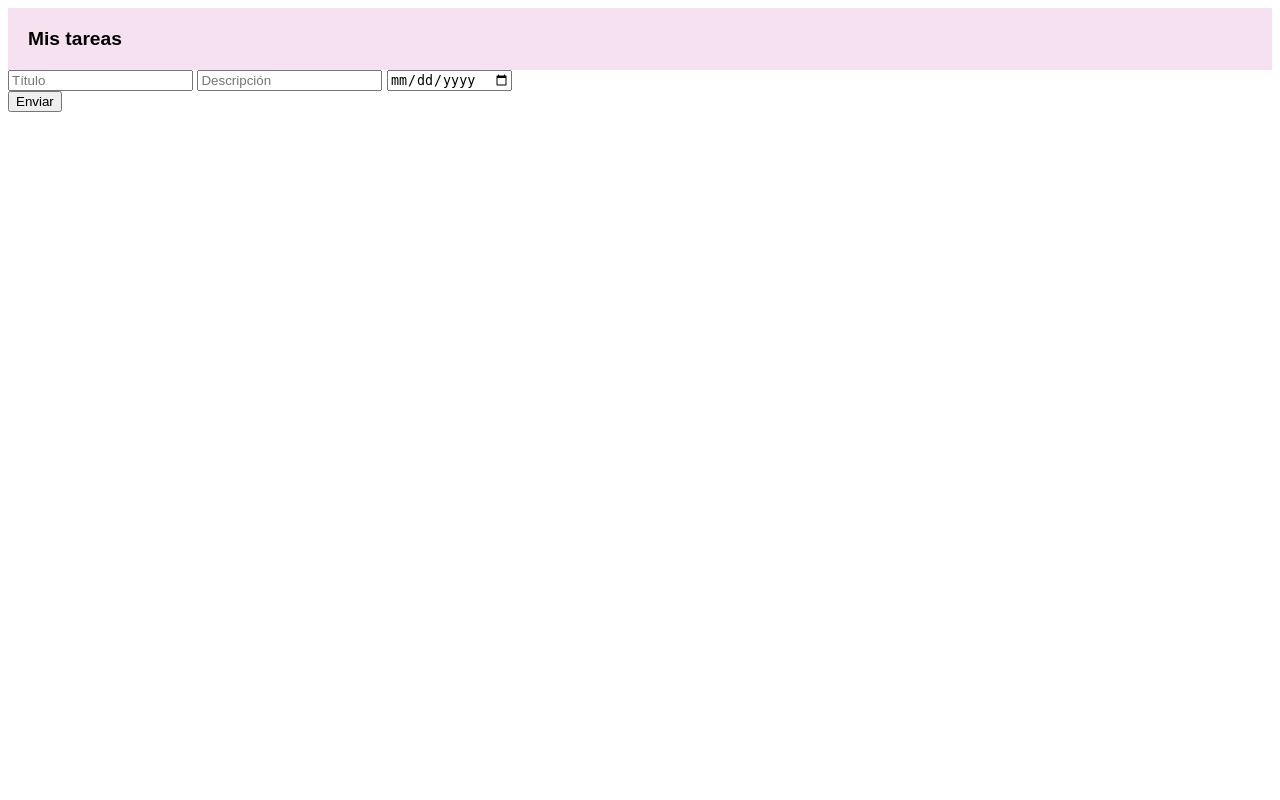
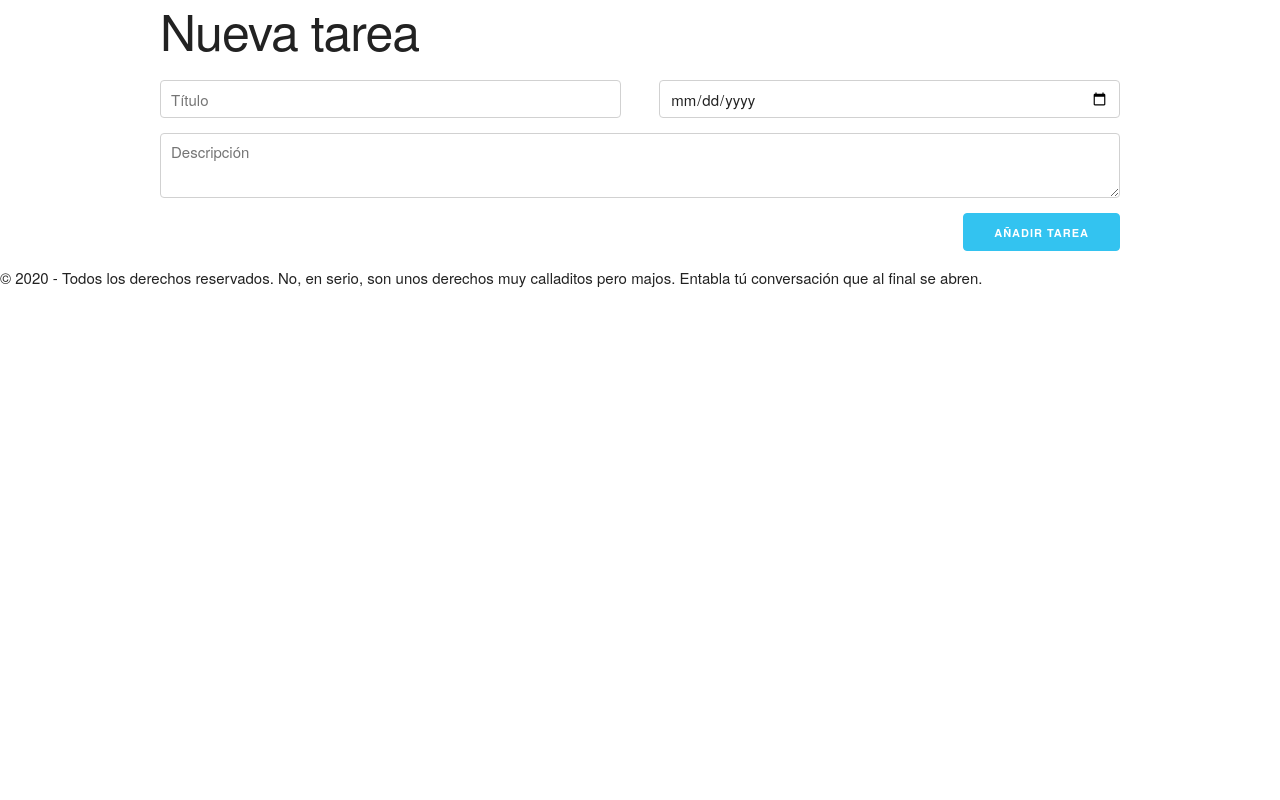
Before and after one commit to AmaiaBerrocal/kata_flask_tasks, a Flask app: page /newtask in a window 1280 px wide. Run offline with Flask 2, Linux system fonts and the light colour scheme; parts of the project's set-up code (start-up, migrations or seed data) failed here and were passed over.

Commit message:
Estilo con skeleton y formulario con wtf

```diff
--- /dev/null
+++ b/config_template.py
@@ -0,0 +1 @@
+SECRET_KEY=b'<aquí metes tu clave>'
--- a/requirements.txt
+++ b/requirements.txt
@@ -1,6 +1,7 @@
 astroid==2.3.3
 Click==7.0
 Flask==1.1.1
+Flask-WTF==0.14.2
 isort==4.3.21
 itsdangerous==1.1.0
 Jinja2==2.10.3
@@ -14,3 +15,4 @@ six==1.13.0
 typed-ast==1.4.0
 Werkzeug==0.16.0
 wrapt==1.11.2
+WTForms==2.2.1
--- a/tasks/__init__.py
+++ b/tasks/__init__.py
@@ -1,5 +1,7 @@
 from flask import Flask
 
-app = Flask(__name__)
+app = Flask(__name__, instance_relative_config=True)
 
 from tasks import routes
+
+app.config.from_object('config')
--- /dev/null
+++ b/tasks/forms.py
@@ -0,0 +1,17 @@
+from flask_wtf import FlaskForm
+from wtforms import StringField, DateField, SubmitField
+from wtforms.validators import DataRequired, Length, ValidationError
+from wtforms.widgets import TextArea
+from datetime import date
+
+def mayor_que_hoy(form, field):
+    hoy = date.today()
+    if field.data < hoy:
+        raise ValidationError('La fecha debe ser igual o posterior a hoy')
+
+class TaskForm(FlaskForm):
+    title = StringField('Título', validators=[DataRequired(), Length(min=3, max=15, message='La longitud ha de estar entre 3 y 15 caracteres.')])
+    description = StringField('Descripción', widget=TextArea())
+    date = DateField('Fecha', validators=[DataRequired(), mayor_que_hoy])
+
+    submit = SubmitField('Añadir tarea')
--- a/tasks/routes.py
+++ b/tasks/routes.py
@@ -1,11 +1,15 @@
 from tasks import app
 from flask import render_template, request, url_for, redirect
+from tasks.forms import TaskForm
+
 import csv
+
+DATOS = './data/tareas.dat'
 
 @app.route("/")
 def index():
-    fTareas = open('./data/tareas.dat', 'r')
-    csvreader = csv.reader(fTareas, delimiter=',')
+    fTareas = open(DATOS, 'r')
+    csvreader = csv.reader(fTareas, delimiter=',', quotechar= '"')
 
     datos = []
     for linea in csvreader:
@@ -16,18 +20,22 @@ def index():
 
 @app.route("/newtask", methods=['GET', 'POST'])
 def newtask():
+    form = TaskForm(request.form)
+
     if request.method == 'GET':
-        return render_template('task.html')
+        return render_template('task.html', form = form)
 
-    if request.method == 'POST':
-        fdatos = open('./data/tareas.dat', 'a')
+    if form.validate():
+        fdatos = open(DATOS, 'a')
         csvwriter = csv.writer(fdatos, delimiter=',', quotechar= '"')
 
         title = request.values.get('title')
-        desc = request.values.get('desc')
+        desc = request.values.get('description')
         date = request.values.get('date')
 
         csvwriter.writerow([title, desc, date])
 
         fdatos.close()
         return redirect(url_for('index'))
+    else:
+        return render_template("task.html", form=form)
--- /dev/null
+++ b/tasks/static/css/skeleton.css
@@ -0,0 +1,421 @@
+/*
+* Skeleton V2.0.4
+* Copyright 2014, Dave Gamache
+* www.getskeleton.com
+* Free to use under the MIT license.
+* http://www.opensource.org/licenses/mit-license.php
+* 12/29/2014
+*/
+
+
+/* Table of contents
+––––––––––––––––––––––––––––––––––––––––––––––––––
+- Grid
+- Base Styles
+- Typography
+- Links
+- Buttons
+- Forms
+- Lists
+- Code
+- Tables
+- Spacing
+- Utilities
+- Clearing
+- Media Queries
+*/
+
+
+/* Grid
+–––––––––––––––––––––––––––––––––––––––––––––––––– */
+.container {
+  position: relative;
+  width: 100%;
+  max-width: 960px;
+  margin: 0 auto;
+  padding: 0 20px;
+  box-sizing: border-box; }
+.column,
+.columns {
+  width: 100%;
+  float: left;
+  box-sizing: border-box; }
+
+/* For devices larger than 400px */
+@media (min-width: 400px) {
+  .container {
+    width: 85%;
+    padding: 0; }
+}
+
+/* For devices larger than 550px */
+@media (min-width: 550px) {
+  .container {
+    width: 80%; }
+  .column,
+  .columns {
+    margin-left: 4%; }
+  .column:first-child,
+  .columns:first-child {
+    margin-left: 0; }
+
+  .one.column,
+  .one.columns                    { width: 4.66666666667%; }
+  .two.columns                    { width: 13.3333333333%; }
+  .three.columns                  { width: 22%;            }
+  .four.columns                   { width: 30.6666666667%; }
+  .five.columns                   { width: 39.3333333333%; }
+  .six.columns                    { width: 48%;            }
+  .seven.columns                  { width: 56.6666666667%; }
+  .eight.columns                  { width: 65.3333333333%; }
+  .nine.columns                   { width: 74.0%;          }
+  .ten.columns                    { width: 82.6666666667%; }
+  .eleven.columns                 { width: 91.3333333333%; }
+  .twelve.columns                 { width: 100%; margin-left: 0; }
+
+  .one-third.column               { width: 30.6666666667%; }
+  .two-thirds.column              { width: 65.3333333333%; }
+
+  .one-half.column                { width: 48%; }
+
+  /* Offsets */
+  .offset-by-one.column,
+  .offset-by-one.columns          { margin-left: 8.66666666667%; }
+  .offset-by-two.column,
+  .offset-by-two.columns          { margin-left: 17.3333333333%; }
+  .offset-by-three.column,
+  .offset-by-three.columns        { margin-left: 26%;            }
+  .offset-by-four.column,
+  .offset-by-four.columns         { margin-left: 34.6666666667%; }
+  .offset-by-five.column,
+  .offset-by-five.columns         { margin-left: 43.3333333333%; }
+  .offset-by-six.column,
+  .offset-by-six.columns          { margin-left: 52%;            }
+  .offset-by-seven.column,
+  .offset-by-seven.columns        { margin-left: 60.6666666667%; }
+  .offset-by-eight.column,
+  .offset-by-eight.columns        { margin-left: 69.3333333333%; }
+  .offset-by-nine.column,
+  .offset-by-nine.columns         { margin-left: 78.0%;          }
+  .offset-by-ten.column,
+  .offset-by-ten.columns          { margin-left: 86.6666666667%; }
+  .offset-by-eleven.column,
+  .offset-by-eleven.columns       { margin-left: 95.3333333333%; }
+
+  .offset-by-one-third.column,
+  .offset-by-one-third.columns    { margin-left: 34.6666666667%; }
+  .offset-by-two-thirds.column,
+  .offset-by-two-thirds.columns   { margin-left: 69.3333333333%; }
+
+  .offset-by-one-half.column,
+  .offset-by-one-half.columns     { margin-left: 52%; }
+
+}
+
+
+/* Base Styles
+–––––––––––––––––––––––––––––––––––––––––––––––––– */
+/* NOTE
+html is set to 62.5% so that all the REM measurements throughout Skeleton
+are based on 10px sizing. So basically 1.5rem = 15px :) */
+html {
+  font-size: 62.5%; }
+body {
+  font-size: 1.5em; /* currently ems cause chrome bug misinterpreting rems on body element */
+  line-height: 1.6;
+  font-weight: 400;
+  font-family: "Raleway", "HelveticaNeue", "Helvetica Neue", Helvetica, Arial, sans-serif;
+  color: #222; }
+
+
+/* Typography
+–––––––––––––––––––––––––––––––––––––––––––––––––– */
+h1, h2, h3, h4, h5, h6 {
+  margin-top: 0;
+  margin-bottom: 2rem;
+  font-weight: 300; }
+h1 { font-size: 4.0rem; line-height: 1.2;  letter-spacing: -.1rem;}
+h2 { font-size: 3.6rem; line-height: 1.25; letter-spacing: -.1rem; }
+h3 { font-size: 3.0rem; line-height: 1.3;  letter-spacing: -.1rem; }
+h4 { font-size: 2.4rem; line-height: 1.35; letter-spacing: -.08rem; }
+h5 { font-size: 1.8rem; line-height: 1.5;  letter-spacing: -.05rem; }
+h6 { font-size: 1.5rem; line-height: 1.6;  letter-spacing: 0; }
+
+/* Larger than phablet */
+@media (min-width: 550px) {
+  h1 { font-size: 5.0rem; }
+  h2 { font-size: 4.2rem; }
+  h3 { font-size: 3.6rem; }
+  h4 { font-size: 3.0rem; }
+  h5 { font-size: 2.4rem; }
+  h6 { font-size: 1.5rem; }
+}
+
+p {
+  margin-top: 0; }
+
+
+/* Links
+–––––––––––––––––––––––––––––––––––––––––––––––––– */
+a {
+  color: #1EAEDB; }
+a:hover {
+  color: #0FA0CE; }
+
+
+/* Buttons
+–––––––––––––––––––––––––––––––––––––––––––––––––– */
+.button,
+button,
+input[type="submit"],
+input[type="reset"],
+input[type="button"] {
+  display: inline-block;
+  height: 38px;
+  padding: 0 30px;
+  color: #555;
+  text-align: center;
+  font-size: 11px;
+  font-weight: 600;
+  line-height: 38px;
+  letter-spacing: .1rem;
+  text-transform: uppercase;
+  text-decoration: none;
+  white-space: nowrap;
+  background-color: transparent;
+  border-radius: 4px;
+  border: 1px solid #bbb;
+  cursor: pointer;
+  box-sizing: border-box; }
+.button:hover,
+button:hover,
+input[type="submit"]:hover,
+input[type="reset"]:hover,
+input[type="button"]:hover,
+.button:focus,
+button:focus,
+input[type="submit"]:focus,
+input[type="reset"]:focus,
+input[type="button"]:focus {
+  color: #333;
+  border-color: #888;
+  outline: 0; }
+.button.button-primary,
+button.button-primary,
+input[type="submit"].button-primary,
+input[type="reset"].button-primary,
+input[type="button"].button-primary {
+  color: #FFF;
+  background-color: #33C3F0;
+  border-color: #33C3F0; }
+.button.button-primary:hover,
+button.button-primary:hover,
+input[type="submit"].button-primary:hover,
+input[type="reset"].button-primary:hover,
+input[type="button"].button-primary:hover,
+.button.button-primary:focus,
+button.button-primary:focus,
+input[type="submit"].button-primary:focus,
+input[type="reset"].button-primary:focus,
+input[type="button"].button-primary:focus {
+  color: #FFF;
+  background-color: #1EAEDB;
+  border-color: #1EAEDB; }
+
+
+/* Forms
+–––––––––––––––––––––––––––––––––––––––––––––––––– */
+input[type="email"],
+input[type="number"],
+input[type="search"],
+input[type="text"],
+input[type="tel"],
+input[type="url"],
+input[type="password"],
+input[type="date"],
+textarea,
+select {
+  height: 38px;
+  padding: 6px 10px; /* The 6px vertically centers text on FF, ignored by Webkit */
+  background-color: #fff;
+  border: 1px solid #D1D1D1;
+  border-radius: 4px;
+  box-shadow: none;
+  box-sizing: border-box; }
+/* Removes awkward default styles on some inputs for iOS */
+input[type="email"],
+input[type="number"],
+input[type="search"],
+input[type="text"],
+input[type="tel"],
+input[type="url"],
+input[type="password"],
+input[type="date"],
+textarea {
+  -webkit-appearance: none;
+     -moz-appearance: none;
+          appearance: none; }
+textarea {
+  min-height: 65px;
+  padding-top: 6px;
+  padding-bottom: 6px; }
+input[type="email"]:focus,
+input[type="number"]:focus,
+input[type="search"]:focus,
+input[type="text"]:focus,
+input[type="tel"]:focus,
+input[type="url"]:focus,
+input[type="password"]:focus,
+input[type="date"]:focus,
+textarea:focus,
+select:focus {
+  border: 1px solid #33C3F0;
+  outline: 0; }
+label,
+legend {
+  display: block;
+  margin-bottom: .5rem;
+  font-weight: 600; }
+fieldset {
+  padding: 0;
+  border-width: 0; }
+input[type="checkbox"],
+input[type="radio"] {
+  display: inline; }
+label > .label-body {
+  display: inline-block;
+  margin-left: .5rem;
+  font-weight: normal; }
+
+
+/* Lists
+–––––––––––––––––––––––––––––––––––––––––––––––––– */
+ul {
+  list-style: circle inside; }
+ol {
+  list-style: decimal inside; }
+ol, ul {
+  padding-left: 0;
+  margin-top: 0; }
+ul ul,
+ul ol,
+ol ol,
+ol ul {
+  margin: 1.5rem 0 1.5rem 3rem;
+  font-size: 90%; }
+li {
+  margin-bottom: 1rem; }
+
+
+/* Code
+–––––––––––––––––––––––––––––––––––––––––––––––––– */
+code {
+  padding: .2rem .5rem;
+  margin: 0 .2rem;
+  font-size: 90%;
+  white-space: nowrap;
+  background: #F1F1F1;
+  border: 1px solid #E1E1E1;
+  border-radius: 4px; }
+pre > code {
+  display: block;
+  padding: 1rem 1.5rem;
+  white-space: pre; }
+
+
+/* Tables
+–––––––––––––––––––––––––––––––––––––––––––––––––– */
+th,
+td {
+  padding: 12px 15px;
+  text-align: left;
+  border-bottom: 1px solid #E1E1E1; }
+th:first-child,
+td:first-child {
+  padding-left: 0; }
+th:last-child,
+td:last-child {
+  padding-right: 0; }
+
+
+/* Spacing
+–––––––––––––––––––––––––––––––––––––––––––––––––– */
+button,
+.button {
+  margin-bottom: 1rem; }
+input,
+textarea,
+select,
+fieldset {
+  margin-bottom: 1.5rem; }
+pre,
+blockquote,
+dl,
+figure,
+table,
+p,
+ul,
+ol,
+form {
+  margin-bottom: 2.5rem; }
+
+
+/* Utilities
+–––––––––––––––––––––––––––––––––––––––––––––––––– */
+.u-full-width {
+  width: 100%;
+  box-sizing: border-box; }
+.u-max-full-width {
+  max-width: 100%;
+  box-sizing: border-box; }
+.u-pull-right {
+  float: right; }
+.u-pull-left {
+  float: left; }
+
+
+/* Misc
+–––––––––––––––––––––––––––––––––––––––––––––––––– */
+hr {
+  margin-top: 3rem;
+  margin-bottom: 3.5rem;
+  border-width: 0;
+  border-top: 1px solid #E1E1E1; }
+
+
+/* Clearing
+–––––––––––––––––––––––––––––––––––––––––––––––––– */
+
+/* Self Clearing Goodness */
+.container:after,
+.row:after,
+.u-cf {
+  content: "";
+  display: table;
+  clear: both; }
+
+
+/* Media Queries
+–––––––––––––––––––––––––––––––––––––––––––––––––– */
+/*
+Note: The best way to structure the use of media queries is to create the queries
+near the relevant code. For example, if you wanted to change the styles for buttons
+on small devices, paste the mobile query code up in the buttons section and style it
+there.
+*/
+
+
+/* Larger than mobile */
+@media (min-width: 400px) {}
+
+/* Larger than phablet (also point when grid becomes active) */
+@media (min-width: 550px) {}
+
+/* Larger than tablet */
+@media (min-width: 750px) {}
+
+/* Larger than desktop */
+@media (min-width: 1000px) {}
+
+/* Larger than Desktop HD */
+@media (min-width: 1200px) {}
--- /dev/null
+++ b/tasks/static/css/styles.css
@@ -0,0 +1,5 @@
+.field-error {
+    color: red;
+    font-size: 0.8em;
+    margin-top: -12px;
+}
--- a/tasks/templates/plantilla.html
+++ b/tasks/templates/plantilla.html
@@ -4,14 +4,15 @@
     <meta name="viewport" content="width=device-width, initial-scale=1.0">
     <meta http-equiv="X-UA-Compatible" content="ie=edge">
     <title>{% block title %} {% endblock %}</title>
-    <link rel="stylesheet" href="/static/styles.css">
+    <link rel="stylesheet" href="/static/css/normalize.css">
+    <link rel="stylesheet" href="/static/css/skeleton.css">
+    <link rel="stylesheet" href="/static/css/styles.css">
 </head>
 <body>
-    <header>
-        Mis tareas
-    </header>
-    <section>
+    <header></header>
+    <section class="container">
         {% block content %} {% endblock %}
     </section>
+    <footer>&copy 2020 - Todos los derechos reservados. No, en serio, son unos derechos muy calladitos pero majos. Entabla tú conversación que al final se abren.</footer>
 </body>
 </html>
--- a/tasks/templates/task.html
+++ b/tasks/templates/task.html
@@ -3,10 +3,39 @@
 {% block title %} Formulario {% endblock %}
 
 {% block content %}
+    <h1>Nueva tarea</h1>
     <form action="/newtask" method="post">
-        <input type="text" name="title" placeholder="Título">
-        <input type="text" name="desc" placeholder="Descripción">
-        <input type="date" name="date"><br/>
-        <button type="submit">Enviar</button>
+        {{ form.hidden_tag() }}
+        <div class="row">
+            <div class ="six columns">
+                {{ form.title(class="u-full-width", placeholder="Título") }}
+                <!--input class="u-full-width" type="text" name="title" placeholder="Título"-->
+                {% if form.title.errors %}
+                    {% for error in form.title.errors %}
+                    <p class='field-error'>{{ error }}</p>
+                    {% endfor %}
+                {%  endif%}
+            </div>
+            <div class ="six columns">
+                {{ form.date(class="u-full-width", type="date") }}
+                <!--input class="u-full-width" type="date" name="date"-->
+                {% if form.date.errors %}
+                    {% for error in form.date.errors %}
+                    <p class='field-error'>{{ error }}</p>
+                    {% endfor %}
+                {%  endif %}
+            </div>
+        </div>
+        <div class="row">
+            {{ form.description(class="u-full-width", placeholder="Descripción") }}
+            <!--textarea class="u-full-width" type="text" name="desc" placeholder="Descripción"></textarea-->
+            {% if form.description.errors %}
+                    {% for error in form.description.errors %}
+                    <p class='field-error'>{{ error }}</p>
+                    {% endfor %}
+                {%  endif%}
+        </div>
+        {{ form.submit(class="button-primary u-pull-right") }}
+        <!--button class="button-primary u-pull-right" type="submit">Añadir tarea</button--->
     </form>
 {% endblock %}
```
Also changed, not shown: tasks/templates/index.html (+7 -10 lines), tasks/static/css/normalize.css (added).
